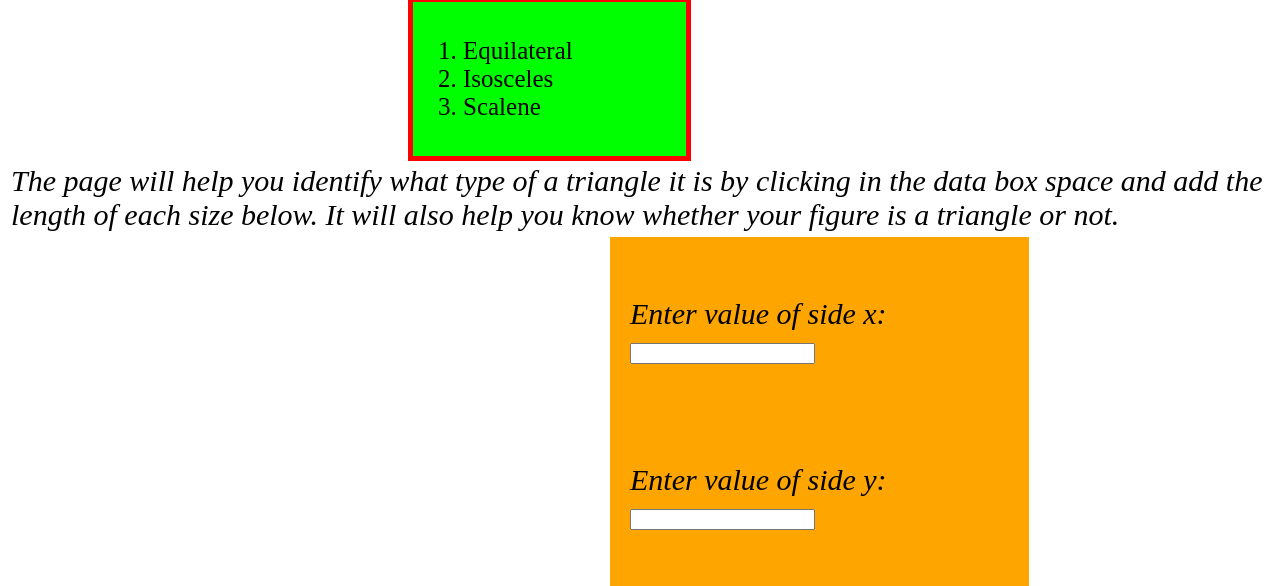
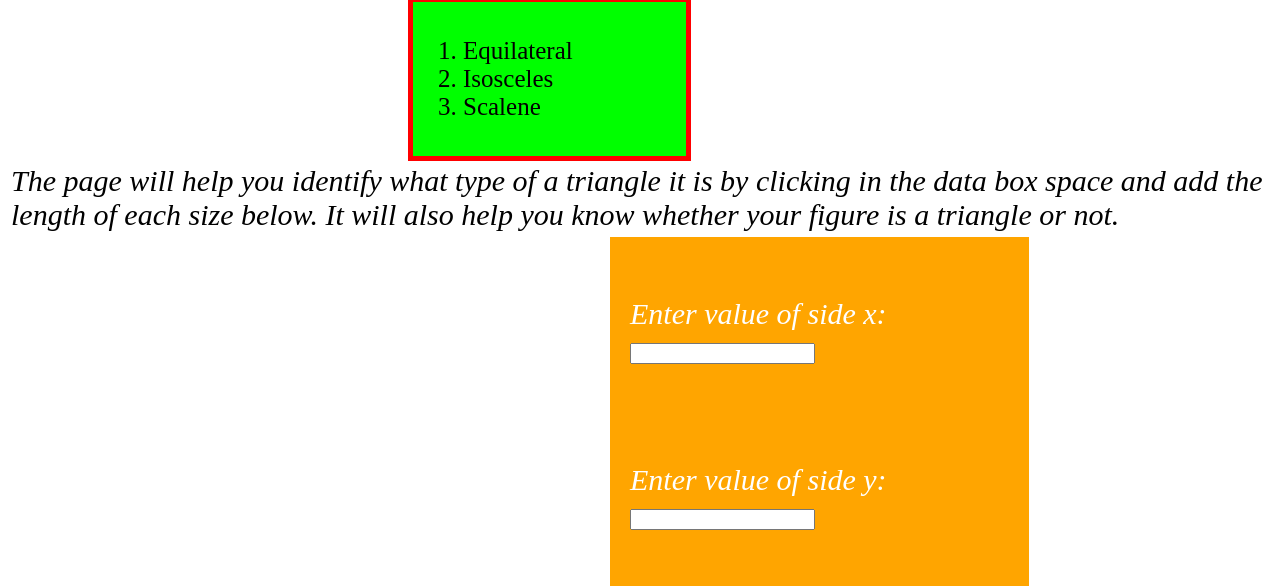
Before and after one commit to MargaretW/Margaret-Triangles, a plain HTML site: page index.html in a window 1280 px wide. Shown: the part 147-733 px from the top of the page. Drawn offline with Linux system fonts and the light colour scheme.

Commit message:
change color to the text in input class and paragraph

```diff
--- a/css/styles.css
+++ b/css/styles.css
@@ -35,7 +35,6 @@ p {
   padding:20px ;
   align-self: center ;
   background-color: orange;
-  background-repeat: no-repeat;
   width: 30% ;
 }
 .input {
@@ -43,6 +42,7 @@ p {
   font-style: italic;
   padding-top: 40px;
   padding-bottom: 40px;
+  color: white;
 }
 .button {
     background-color: white;
```
